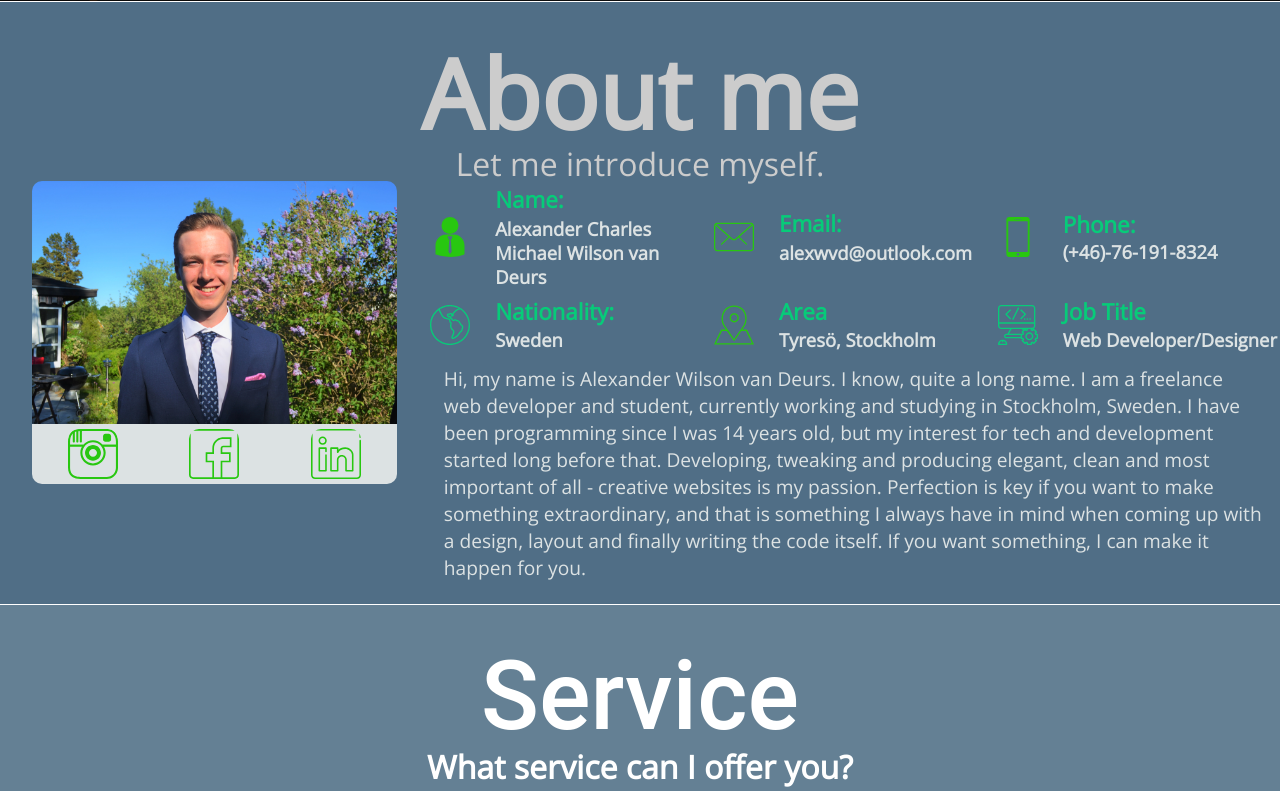
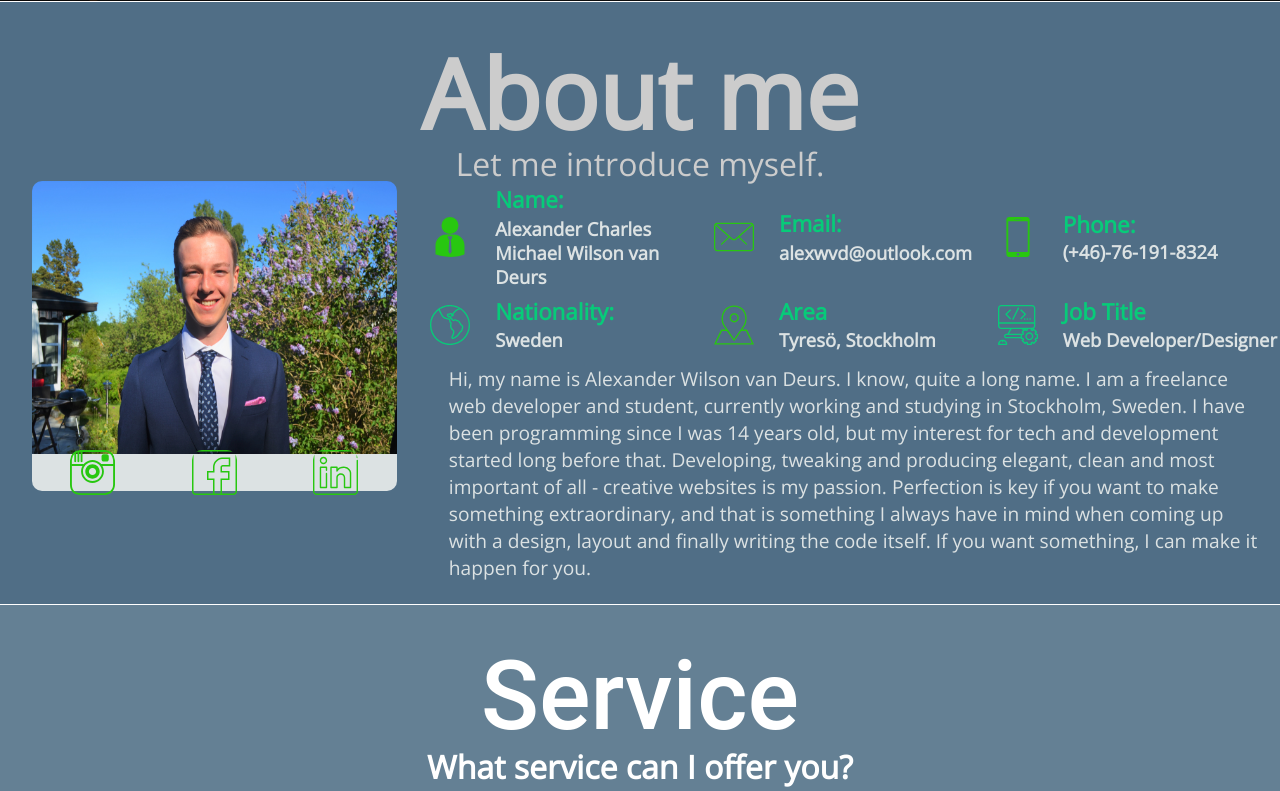
Before and after one commit to vanDeurs/portfolio, a PHP site: page / in a window 1280 px wide. Shown: the part 799-1590 px from the top of the page. Run offline with PHP 8.4, Linux system fonts and the light colour scheme; grey boxes labelled with a size stand in for pictures from a placeholder-image service; some libraries are stand-ins or nearby versions; some web fonts are replaced.

Commit message:
IE Debugging.

```diff
--- a/resources/css/style.css
+++ b/resources/css/style.css
@@ -204,7 +204,7 @@ body {
 
 .image-container img {
     width: 100%;
-    height: auto;
+    height: 88%;
     border-top-left-radius: 10px;
     border-top-right-radius: 10px;
 }
@@ -226,15 +226,15 @@ body {
         justify-content: space-around;
     border-bottom-right-radius: 10px;
     border-bottom-left-radius: 10px;
+    height: 12%;
 }
 
 .social img {
-    width: 50px;
+    width: 45px;
     height: auto;
     display: -webkit-inline-box;
     display: -ms-inline-flexbox;
     display: inline-flex;
-    margin: 5px 0;
   -webkit-transition: -webkit-transform .8s ease-in-out;
     transition: -webkit-transform .8s ease-in-out;
     -o-transition: transform .8s ease-in-out;
@@ -289,7 +289,6 @@ body {
             justify-content: flex-start;
     margin: .5% 0;
     width: 33%;
-    min-width: 270px;
 }
 
 .info-box-text {
@@ -331,7 +330,7 @@ body {
 
 .about-text {
     width: 100%;
-    padding: 10px 15px;
+    padding: 10px 20px;
 }
 
 .about-text p {
```
